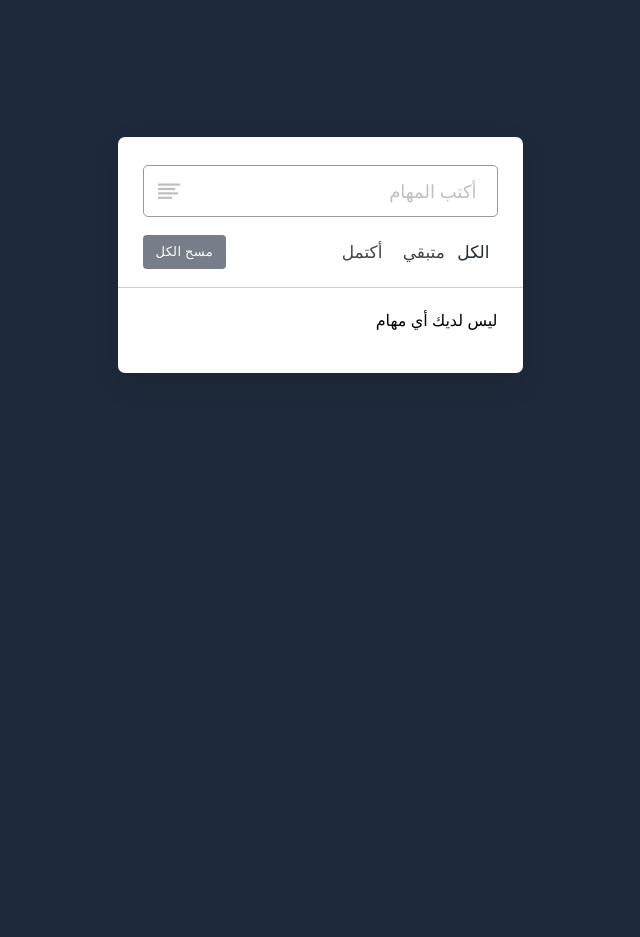
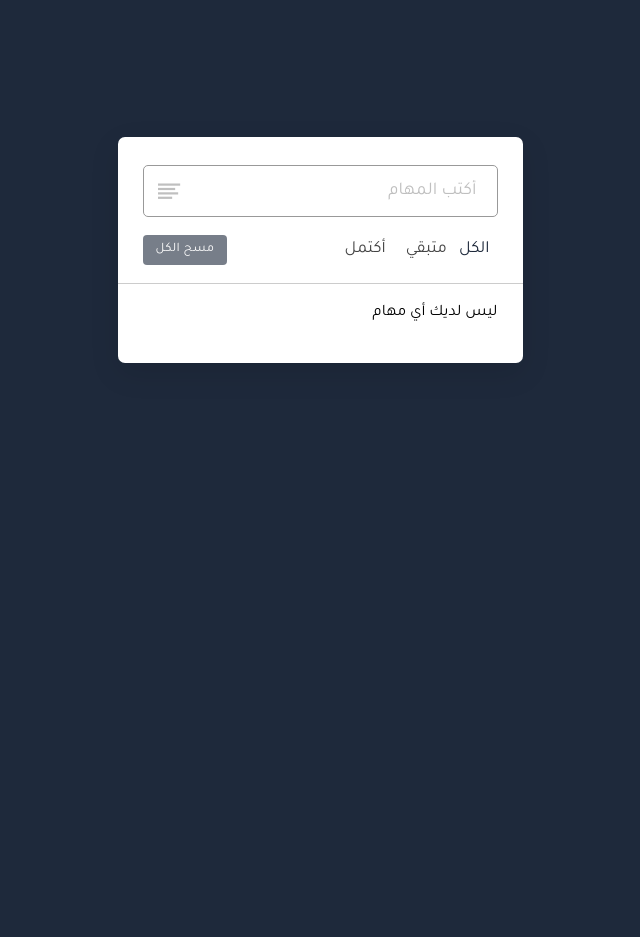
Before and after one commit to sirabufaisal/website, a PHP site: page /3/index.html in a window 1280 px wide. Shown: the whole page, without its empty margins (320-960 px from the left). Run offline with PHP 8.4, Linux system fonts and the light colour scheme.

Commit message:
Update style.css

```diff
--- a/3/style.css
+++ b/3/style.css
@@ -1,10 +1,11 @@
-@import url('https://fonts.googleapis.com/css2?family=Poppins:wght@400;500;600;700&display=swap');
+@import url('https://fonts.googleapis.com/css2?family=Oswald&family=Tajawal&display=swap');
 
 *{
     margin: 0;
     padding: 0;
     box-sizing: border-box;
-    font-family: 'Poppins', sans-serif;
+    font-family: 'Oswald', sans-serif;
+    font-family: 'Tajawal', sans-serif;
 }
 
 body{
```
